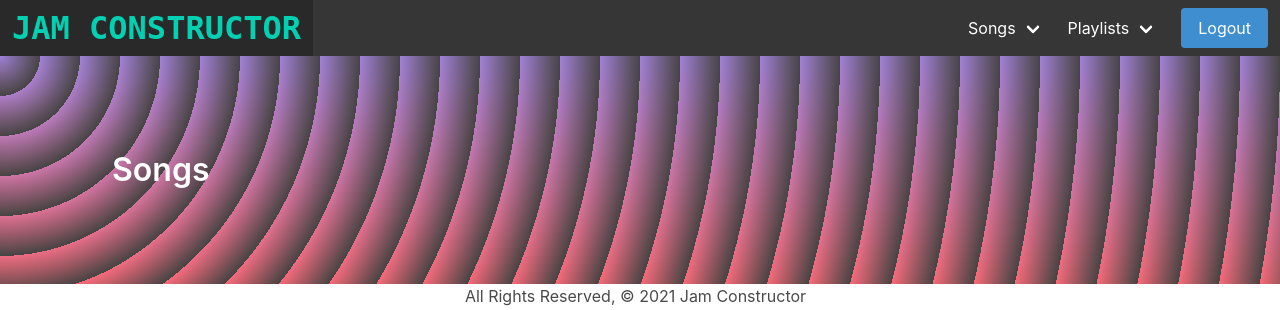
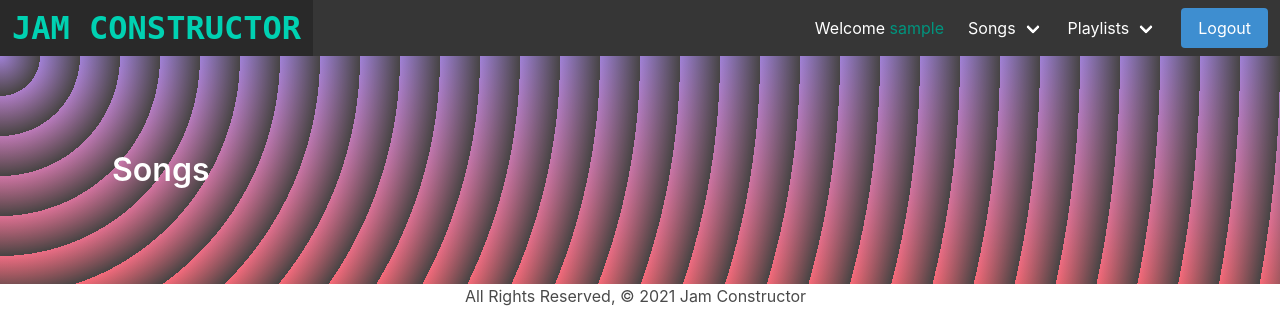
Before and after one commit to andrewpaparella/Jam_Constructor, a Django app: page /songs/ in a window 1280 px wide. Shown: the top 310 px of the page. Run offline with Django 3.2, Linux system fonts and the light colour scheme; the visitor is signed in with stand-in values (Sample User, id 1); data that the repository does not hold is empty.

```diff
--- a/main_app/templates/base.html
+++ b/main_app/templates/base.html
@@ -44,6 +44,12 @@
         <div class="navbar-menu" id="more">
           <div class="navbar-end">
             {% if user.is_authenticated %}
+            <div class="navbar-item">
+              <p>
+                Welcome
+                <span class="has-text-primary-dark">{{user.username}}</span>
+              </p>
+            </div>
             <div class="navbar-item has-dropdown is-hoverable">
               <a class="navbar-link">Songs</a>
               <div class="navbar-dropdown">
--- a/main_app/templates/playlists/details.html
+++ b/main_app/templates/playlists/details.html
@@ -34,6 +34,7 @@
                   >
                 </button>
               </div>
+              <!-- {% if song.user.id == user.id %} -->
               <div class="control">
                 <button class="button is-danger">
                   <a
@@ -43,6 +44,7 @@
                   >
                 </button>
               </div>
+              <!-- {% endif %} -->
             </div>
           </div>
         </div>
--- a/main_app/templates/songs/index.html
+++ b/main_app/templates/songs/index.html
@@ -17,12 +17,16 @@
       </div>
       <div class="level-right">
         <div clas="level-item">
-          <p>
-            {{ song.user }}
-          </p>
+          <div class="container is-fluid">
+            <p>{{ song.user }}</p>
+          </div>
         </div>
         <div class="level-item">
-          <a class="button is-info is-small is-rounded" href="{% url 'songs_details' song.id %}">Details</a>
+          <a
+            class="button is-info is-small is-rounded"
+            href="{% url 'songs_details' song.id %}"
+            >Details</a
+          >
         </div>
       </div>
     </div>
```
